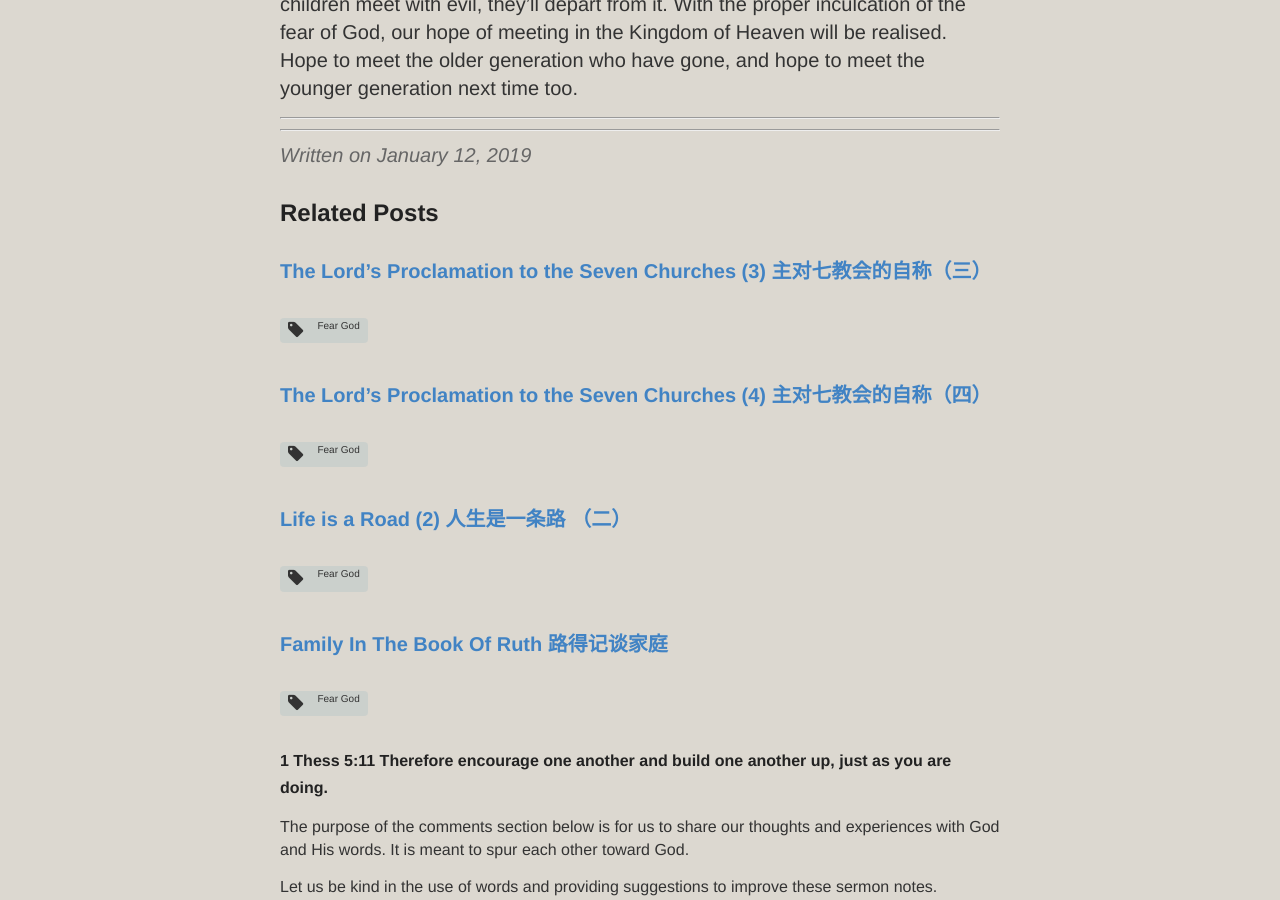
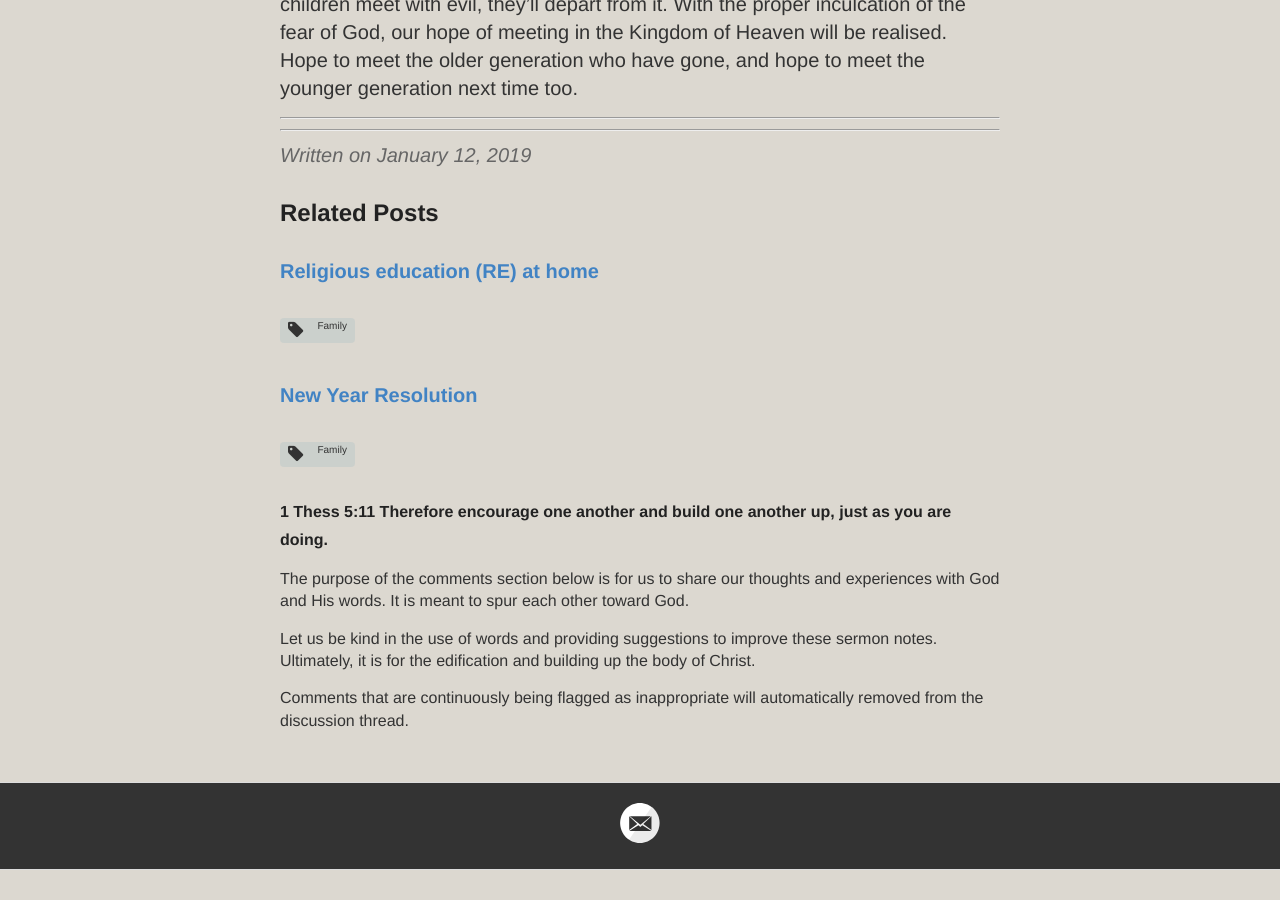
Before and after one commit to catchupTJC/catchuptjc.github.io, a Jekyll site: the page built from _posts/2019-01-12-TeachOurChildrenToFearGod.md, in a window 1280 px wide and 900 px high, scrolled down 4187 px. Built offline with Jekyll 4.4.1, drawn with Linux system fonts in a browser that asks for light colours; nearby versions of some CDN libraries; comment, search, counter and statistics services are not loaded; after the commit the page ends 5057 px from its top, so only the background shows below that; some of the changed text lies outside the part shown.

Commit message:
Update 2019-01-12-TeachOurChildrenToFearGod.md

```diff
--- a/_posts/2019-01-12-TeachOurChildrenToFearGod.md
+++ b/_posts/2019-01-12-TeachOurChildrenToFearGod.md
@@ -1,8 +1,8 @@
 ---
 layout: post
 title: Teach Our Children To Fear God 教导孩童当敬畏真神
-category: Sermon(SG)2019
-tags: [Fear God]
+category: sermon(SG)2019
+tags: [feargod,family]
 hymns: [3,51]
 ---
 
```
